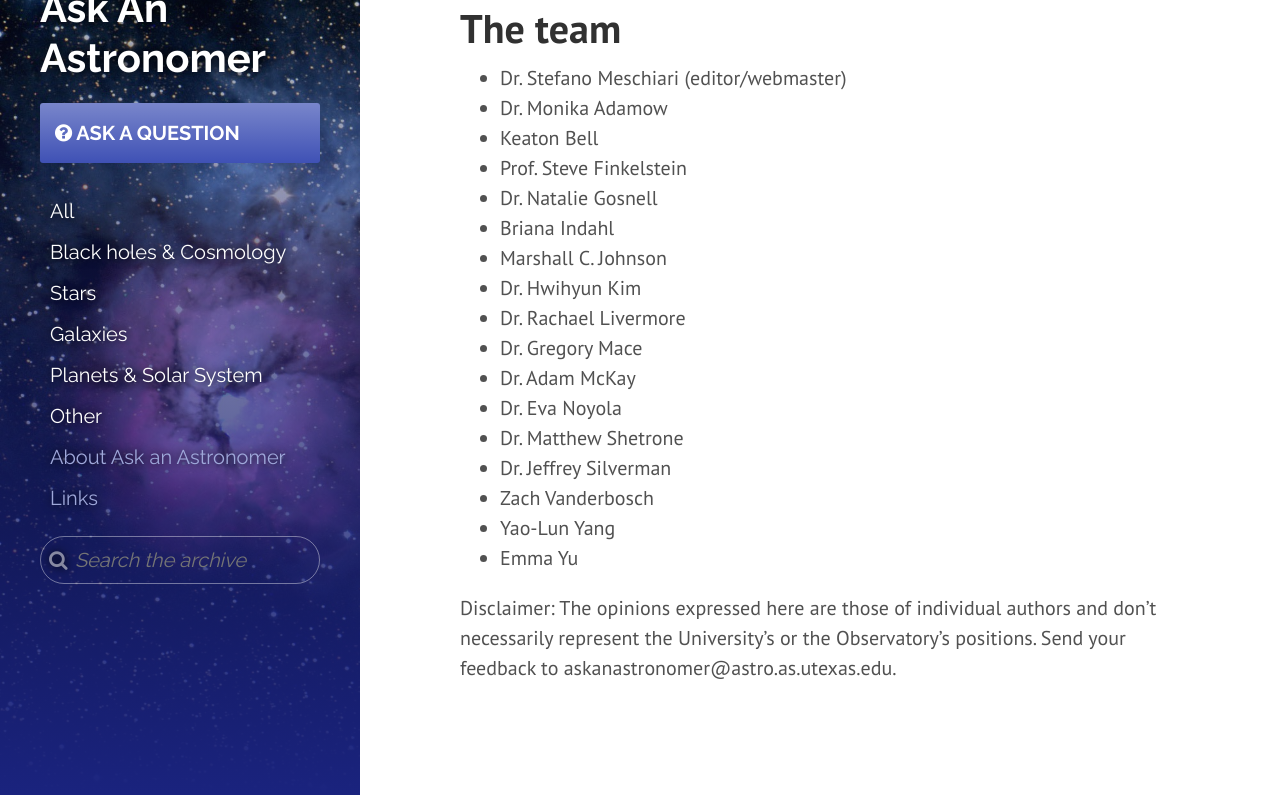
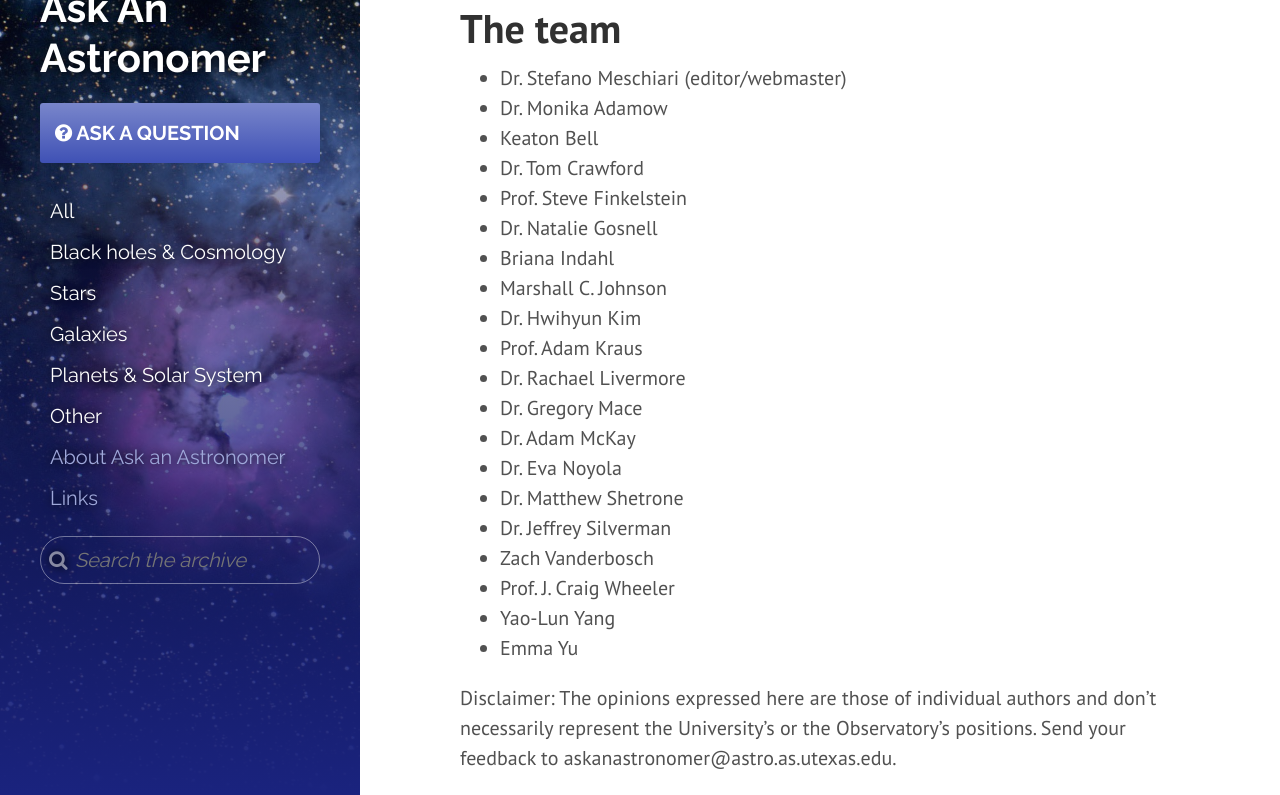
Before and after one commit to askanastronomer/askanastronomer.github.io, a Jekyll site: the page built from about.md, in a window 1280 px wide and 900 px high, scrolled down 400 px, cut to the strip 105-900 px from the top of the window. Built offline with Jekyll 4.4.1, drawn with Linux system fonts in a browser that asks for light colours; nearby versions of some CDN libraries.

Commit message:
Added new team members

```diff
--- a/about.md
+++ b/about.md
@@ -12,11 +12,13 @@ title: About Us
 * Dr. Stefano Meschiari (editor/webmaster)
 * Dr. Monika Adamow
 * Keaton Bell
+* Dr. Tom Crawford
 * Prof. Steve Finkelstein
 * Dr. Natalie Gosnell
 * Briana Indahl
 * Marshall C. Johnson
 * Dr. Hwihyun Kim
+* Prof. Adam Kraus
 * Dr. Rachael Livermore
 * Dr. Gregory Mace
 * Dr. Adam McKay
@@ -24,7 +26,9 @@ title: About Us
 * Dr. Matthew Shetrone
 * Dr. Jeffrey Silverman
 * Zach Vanderbosch
+* Prof. J. Craig Wheeler
 * Yao-Lun Yang
 * Emma Yu
 
+
 Disclaimer: The opinions expressed here are those of individual authors and don't necessarily represent the University's or the Observatory's positions. Send your feedback to askanastronomer@astro.as.utexas.edu.
```
